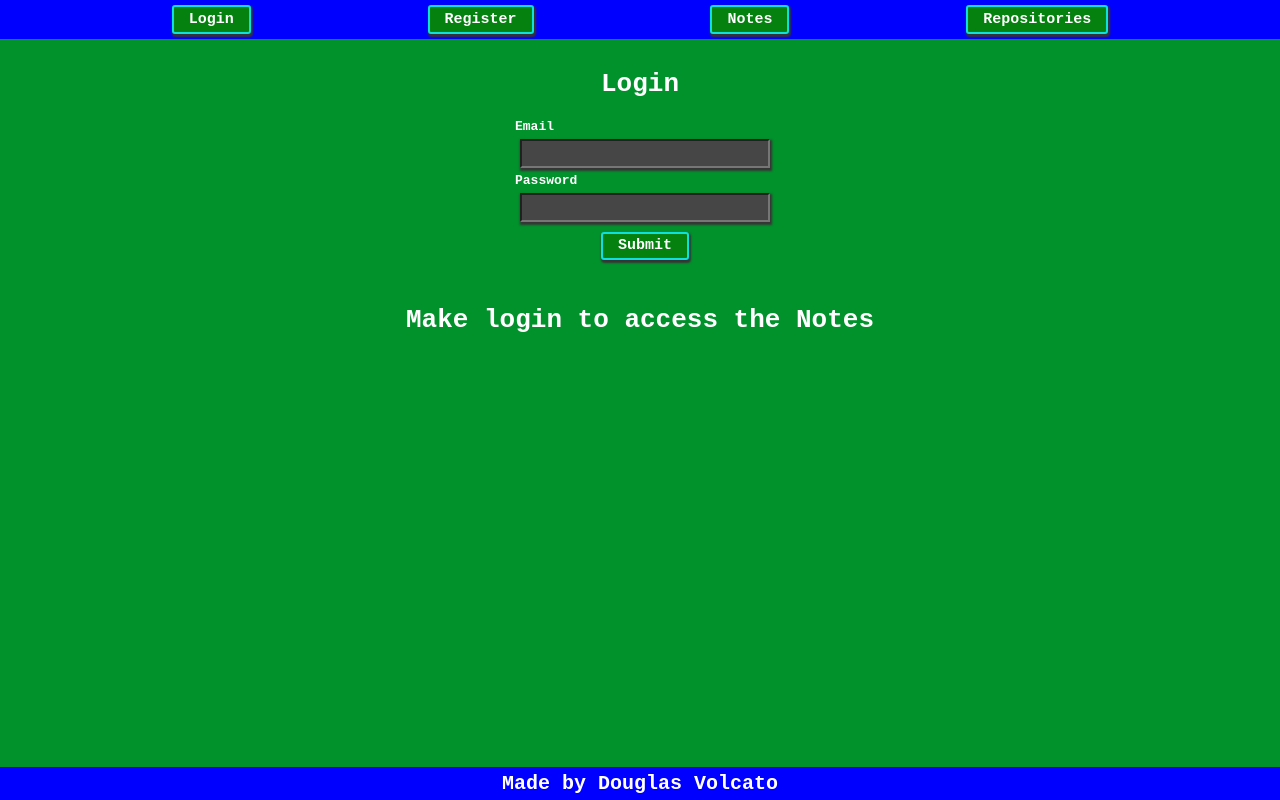
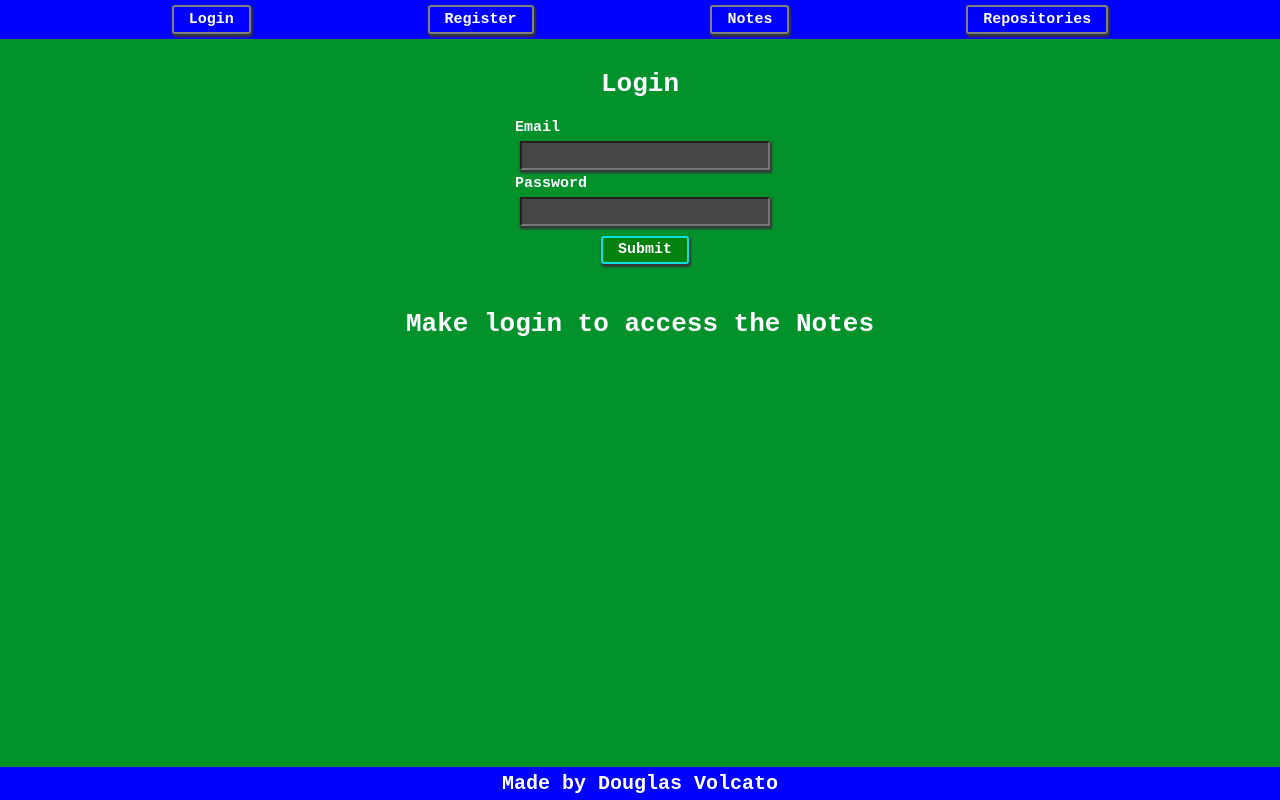
Before and after one commit to DouglasVolcato/github-repository-management-frontend-v3.0, a React (Vite) app: page / in a window 1280 px wide. Built offline with nearby package versions, Linux system fonts and the light colour scheme; no server answers.

Commit message:
feat: add button color personalization

```diff
--- a/src/components/Button.tsx
+++ b/src/components/Button.tsx
@@ -3,20 +3,30 @@ import { useState } from "react";
 interface Props {
   name: string;
   onClickFunctions: (() => void)[];
+  color?: string;
+  borderColor?: string;
 }
 
-export function Button({ name, onClickFunctions }: Props) {
+export function Button({ name, onClickFunctions, color, borderColor }: Props) {
   const [hover, setHover] = useState(false);
+
+  function setButtonColor() {
+    return hover ? "#d4eb0a" : color && color !== "" ? color : "#04810f";
+  }
+
+  function setBorderColor() {
+    return borderColor ? "2px solid " + borderColor : "2px solid #0edfdf";
+  }
 
   const buttonStyles = {
     fontSize: "15px",
     margin: "5px",
     padding: "0.25em 1em",
-    border: "2px solid #0edfdf",
+    border: setBorderColor(),
     borderRadius: "3px",
     color: hover ? "black" : "white",
     fontWeight: "bold",
-    backgroundColor: hover ? "#d4eb0a" : "#04810f",
+    backgroundColor: setButtonColor(),
     width: "fit-content",
     cursor: "pointer",
     boxShadow: "1px 2px 2px 1px #353535",
--- a/src/components/Form.tsx
+++ b/src/components/Form.tsx
@@ -5,10 +5,13 @@ interface Props {
   setStateFunction: (param: any) => void;
   buttonName: string;
   buttonFunction: () => void;
+  buttonColor?: string;
   secondButtonName?: string;
   secondButtonFunction?: () => void;
+  secondButtonColor?: string;
   thirdButtonName?: string;
   thirdButtonFunction?: () => void;
+  thirdButtonColor?: string;
 }
 
 export function Form({
@@ -16,10 +19,13 @@ export function Form({
   setStateFunction,
   buttonName,
   buttonFunction,
+  buttonColor,
   secondButtonName,
   secondButtonFunction,
+  secondButtonColor,
   thirdButtonName,
   thirdButtonFunction,
+  thirdButtonColor,
 }: Props) {
   const fields = Object.keys(state);
   const modifiedState = { ...state };
@@ -38,12 +44,12 @@ export function Form({
     width: "250px",
     backgroundColor: "#464646",
     color: "white",
-    maxWidth: "80vw",
     margin: "5px",
     boxShadow: "1px 2px 2px 1px #353535",
     padding: "5px",
   };
   const labelStyles = {
+    fontSize: "15px",
     color: "white",
     fontWeight: "bold",
   };
@@ -113,17 +119,20 @@ export function Form({
           <Button
             name={buttonName}
             onClickFunctions={[() => buttonFunction()]}
+            color={buttonColor ?? ""}
           />
           {secondButtonName && secondButtonFunction && (
             <Button
               name={secondButtonName}
               onClickFunctions={[() => secondButtonFunction()]}
+              color={secondButtonColor ?? ""}
             />
           )}
           {thirdButtonName && thirdButtonFunction && (
             <Button
               name={thirdButtonName}
               onClickFunctions={[() => thirdButtonFunction()]}
+              color={thirdButtonColor ?? ""}
             />
           )}
         </div>
--- a/src/components/Header.tsx
+++ b/src/components/Header.tsx
@@ -14,15 +14,29 @@ export function Header() {
 
   return (
     <header style={headerStyles} className="Header">
-      <Button name="Login" onClickFunctions={[() => navigate("/")]} />
+      <Button
+        name="Login"
+        onClickFunctions={[() => navigate("/")]}
+        color={"blue"}
+        borderColor={"gray"}
+      />
       <Button
         name="Register"
         onClickFunctions={[() => navigate("/register")]}
+        color={"blue"}
+        borderColor={"gray"}
       />
-      <Button name="Notes" onClickFunctions={[() => navigate("/notes")]} />
+      <Button
+        name="Notes"
+        onClickFunctions={[() => navigate("/notes")]}
+        color={"blue"}
+        borderColor={"gray"}
+      />
       <Button
         name="Repositories"
         onClickFunctions={[() => navigate("/repositories")]}
+        color={"blue"}
+        borderColor={"gray"}
       />
     </header>
   );
--- a/src/components/NoteCard.tsx
+++ b/src/components/NoteCard.tsx
@@ -55,10 +55,12 @@ export function NoteCard({ noteBody }: Props) {
         <Button
           name={"Delete"}
           onClickFunctions={[() => deleteNote(noteBody.name)]}
+          color={"red"}
         />
         <Button
           name={"Edit"}
           onClickFunctions={[() => navigate("/note-edition/" + noteBody.name)]}
+          color={"gray"}
         />
       </div>
     </div>
--- a/src/components/RepositoryCard.tsx
+++ b/src/components/RepositoryCard.tsx
@@ -45,6 +45,7 @@ export function RepositoryCard({
         <Button
           name={"Access"}
           onClickFunctions={[() => window.open(html_url)]}
+          color={"darkblue"}
         />
         <Button
           name={"Add note"}
```
